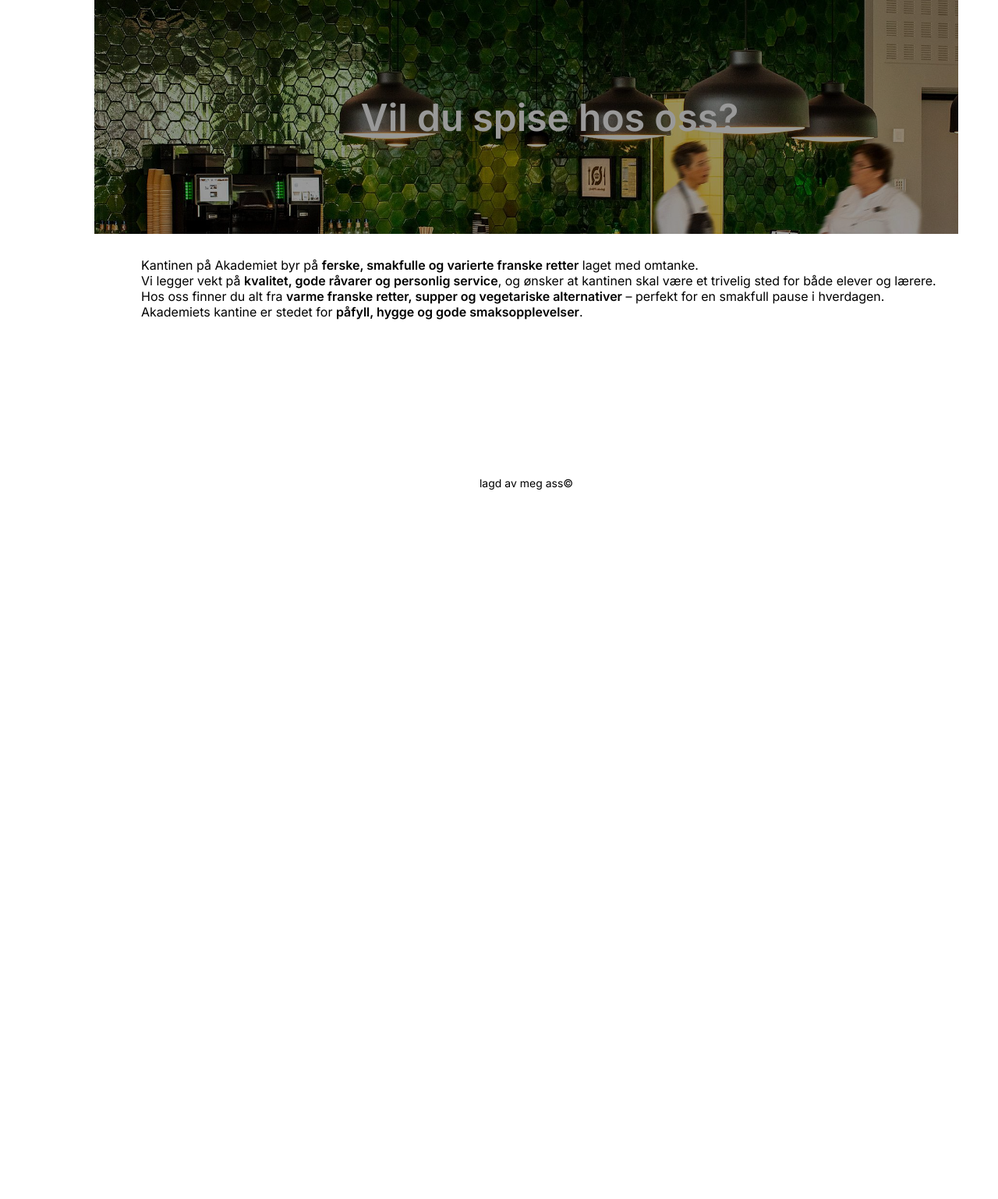
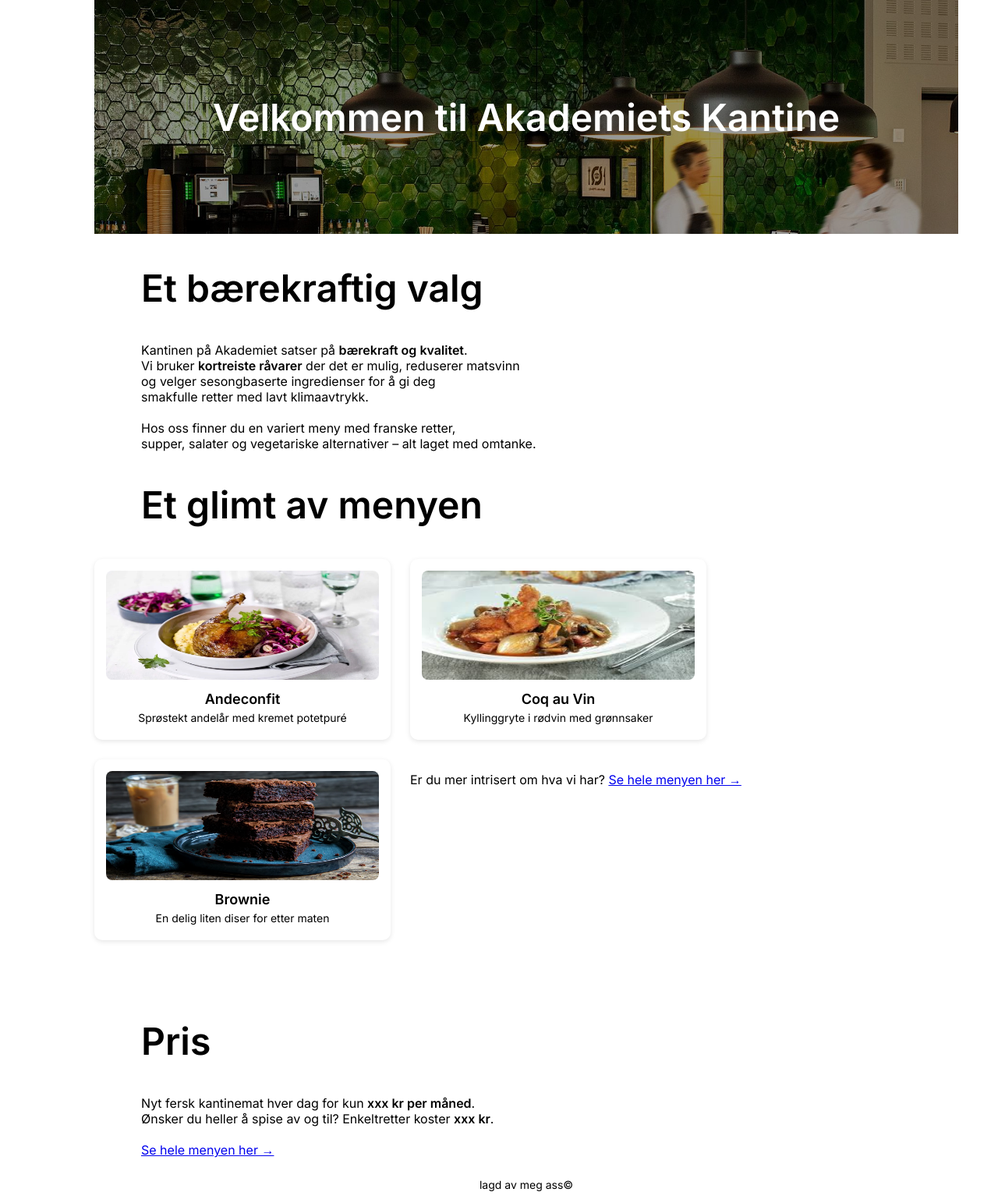
Before and after one commit to nokoniko/kantina-prosjekt, a Flask app: page / in a window 1280 px wide. Shown: the part 162-1700 px from the top of the page at 78% size. Before the commit the page ends 790 px from the top, so only its background shows below. Run offline with Flask 3, Linux system fonts and the light colour scheme.

Commit message:
om designet hjeme siden til å ha mer info

```diff
--- a/templates/hjem/index.html
+++ b/templates/hjem/index.html
@@ -1,15 +1,47 @@
 {% extends "base.html" %}
-{% block title  %}Hjem{% endblock %}
+{% block title %}Hjem{% endblock %}
 {% block content %}
+
 <div class="banner" style="background-image: url({{ url_for('static', filename='img/bakgrund/bilde.jpg') }});">
-    <h1 class="title-index">Vil du spise hos oss?</h1>
+    <h1 class="banner-tittel">Velkommen til Akademiets Kantine</h1>
 </div>
+
+<h2 class="title-index">Et bærekraftig valg</h2>
 <p class="brodtekst">
-    Kantinen på Akademiet byr på <strong>ferske, smakfulle og varierte franske retter</strong> laget med omtanke.<br>
-    Vi legger vekt på <strong>kvalitet, gode råvarer og personlig service</strong>, og ønsker at kantinen skal være et
-    trivelig sted for både elever og lærere.<br>
-    Hos oss finner du alt fra <strong>varme franske retter, supper og vegetariske alternativer</strong> – perfekt for en smakfull pause i hverdagen.<br>
-    Akademiets kantine er stedet for <strong>påfyll, hygge og gode smaksopplevelser</strong>.
+    Kantinen på Akademiet satser på <strong>bærekraft og kvalitet</strong>.<br>
+    Vi bruker <strong>kortreiste råvarer</strong> der det er mulig, reduserer matsvinn<br>
+    og velger sesongbaserte ingredienser for å gi deg<br>
+    smakfulle retter med lavt klimaavtrykk.<br><br>
+    Hos oss finner du en variert meny med franske retter,<br>
+    supper, salater og vegetariske alternativer – alt laget med omtanke.
+</p>
+
+<h2 class="title-index">Et glimt av menyen</h2>
+<div class="meny-konteiner">
+    <div class="rett-boks">
+        <img src="{{ url_for('static', filename='img/meny/andeconfit.jpeg') }}" alt="Andeconfit" class="rett-bilde">
+        <strong>Andeconfit</strong>
+        <p>Sprøstekt andelår med kremet potetpuré</p>
+    </div>
+    <div class="rett-boks">
+        <img src="{{ url_for('static', filename='img/meny/coq_au_vin.jpg') }}" alt="Coq au vin" class="rett-bilde">
+        <strong>Coq au Vin</strong>
+        <p>Kyllinggryte i rødvin med grønnsaker</p>
+    </div>
+    <div class="rett-boks">
+        <img src="{{ url_for('static', filename='img/varer/brownie.webp') }}" alt="brownie" class="rett-bilde">
+        <strong>Brownie</strong>
+        <p>En delig liten diser for etter maten</p>
+    </div>
+    <p>Er du mer intrisert om hva vi har? <a href="{{ url_for('meny') }}">Se hele menyen her →</a></p>
+</div>
+
+
+<h2 class="title-index">Pris</h2>
+<p class="brodtekst">
+    Nyt fersk kantinemat hver dag for kun <strong>xxx kr per måned</strong>.<br>
+    Ønsker du heller å spise av og til? Enkeltretter koster <strong>xxx kr</strong>.<br><br>
+    <a href="{{ url_for('meny') }}">Se hele menyen her →</a>
 </p>
 
 {% endblock %}
```
